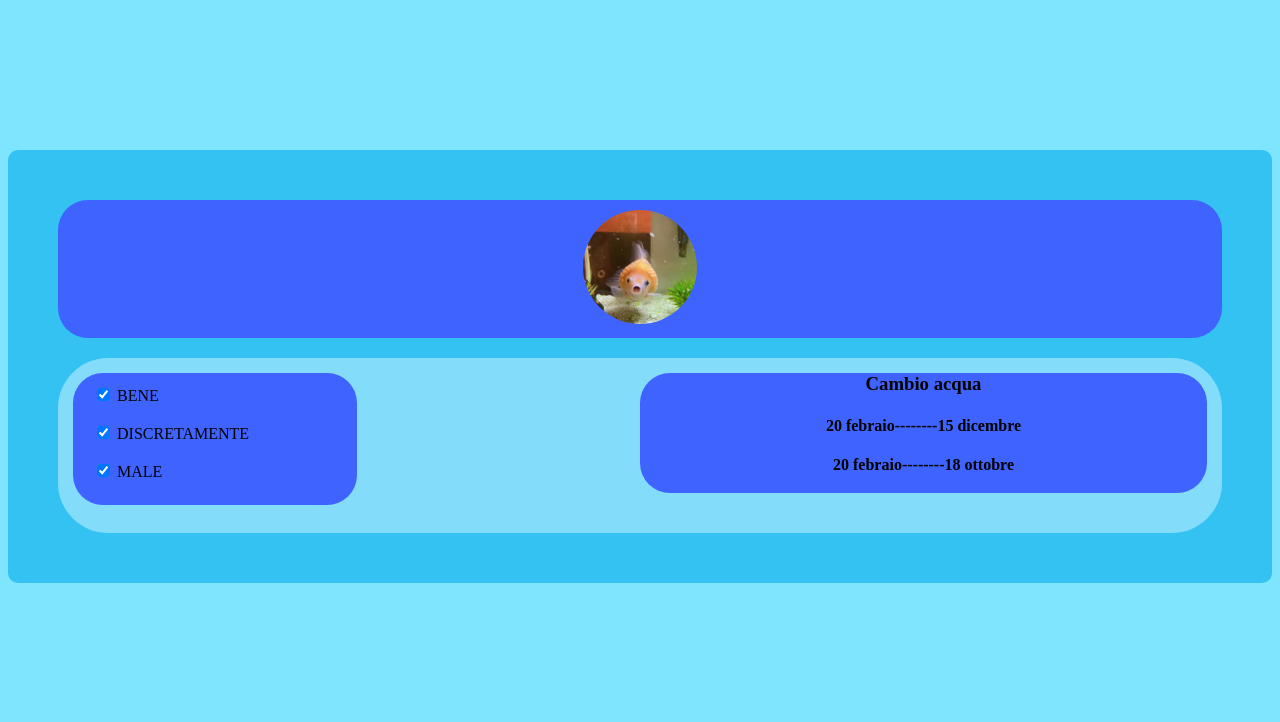
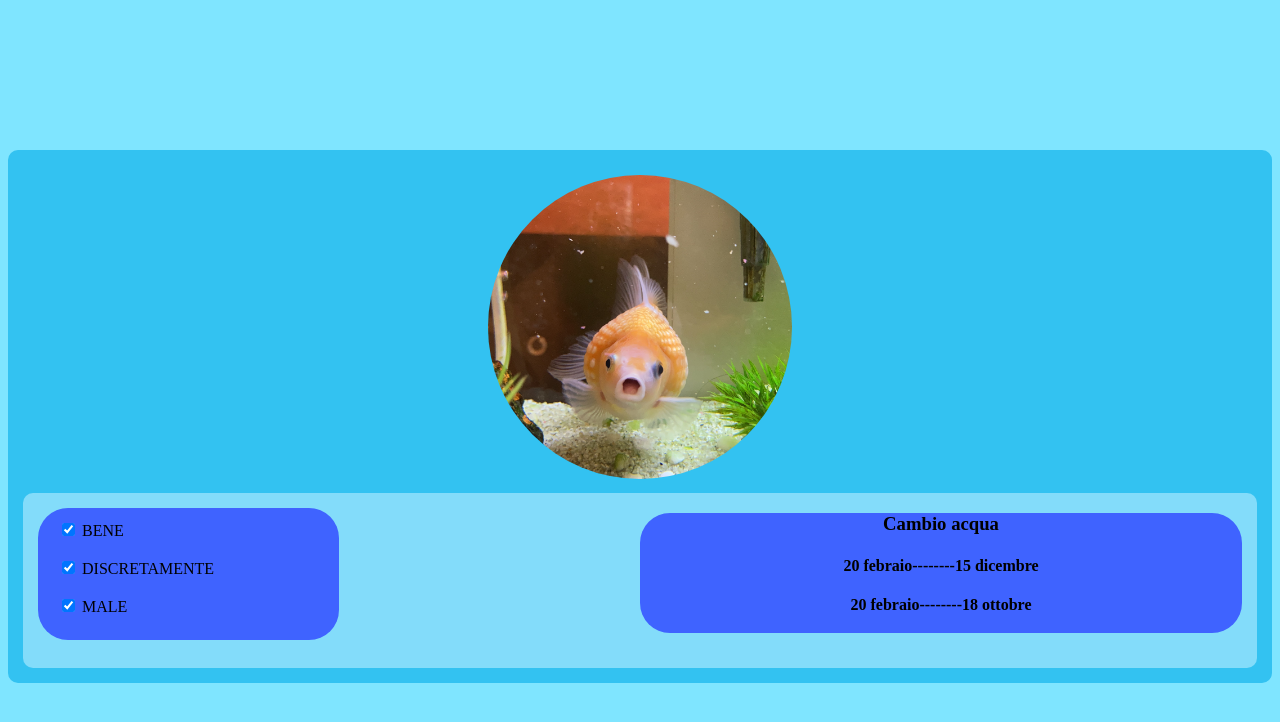
Before and after one commit to Matteoschi/Lazzaro, a plain HTML site: page index.html in a window 1280 px wide. Drawn offline with Linux system fonts and the light colour scheme.

Commit message:
Update lazzaro.css

```diff
--- a/lazzaro.css
+++ b/lazzaro.css
@@ -2,31 +2,26 @@ body{
     background-color: rgb(127, 229, 255);
 }
 .scheda{
-    padding: 50px;
+    padding: 15px;
     margin-top: 150px;
     width: auto;
     background-color: rgb(51, 194, 241);
     height: auto;
     text-align: center;
     border-radius: 10px;
-
 }
 .profilo{
     height: auto;
     text-align: center;
-    background-color: rgb(63, 99, 255);
     border-radius: 30px;
     padding: 10px;
-    margin-bottom: 20px;
-
 }
 .foto_profilo{
-    width: 10%;
-    height: 10%;
+    width: 25%;
     border-radius: 50%;
 }
 .scheda_cambio{
-    border-radius: 50px;
+    border-radius: 10px;
     padding: 15px;
     background-color: rgb(131, 220, 250);
     height: 145px;
@@ -39,7 +34,7 @@ body{
     border-radius: 30px;
     padding-top: 1%;
     background-color: rgb(63, 99, 255);
-    margin-bottom: -150px;
+    margin-bottom: -145px;
 }
 .ricorrenze{
     text-align: center;
```
